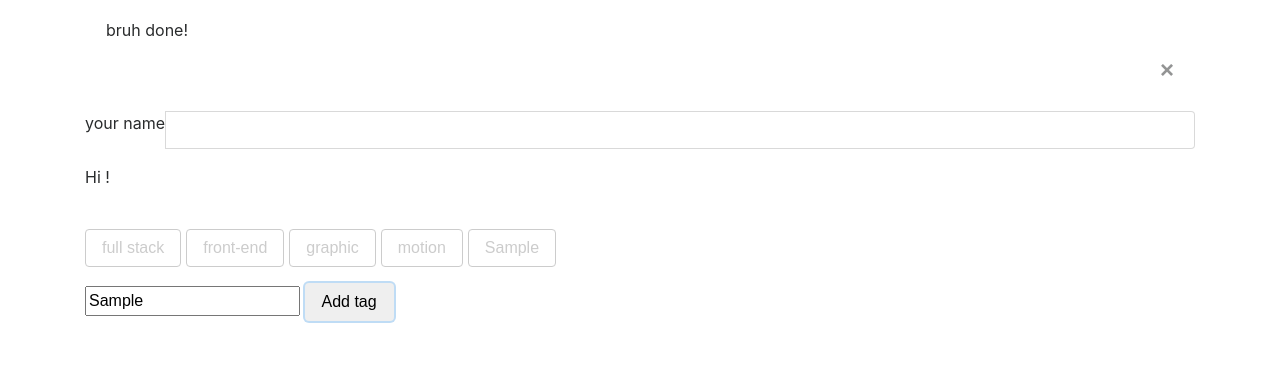
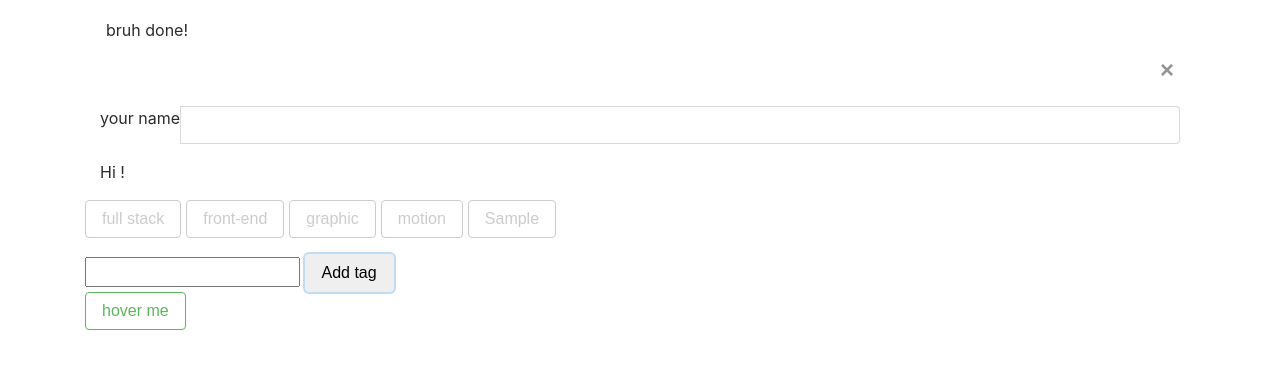
Before and after one commit to remidatroa/vuejs, a website: page index.html in a window 1280 px wide. Both pictures are taken after typing "Sample" into the empty fields and a click on the button "Add tag". Shown: the part 89-458 px from the top of the page. Drawn offline with nearby package versions, Linux system fonts and the light colour scheme.

Commit message:
adding hover v-bind:title

```diff
--- a/index.html
+++ b/index.html
@@ -7,7 +7,7 @@
 </head>
 <body>
 
-  <div  id="app">
+  <div id="app">
      <nav class="navbar navbar-expand-lg navbar-light bg-light">
       <a class="navbar-brand" href="#">remidatroa</a>
       <button class="navbar-toggler" type="button" data-toggle="collapse" data-target="#navbarSupportedContent" aria-controls="navbarSupportedContent" aria-expanded="false" aria-label="Toggle navigation">
@@ -27,8 +27,6 @@
       </div>
     </nav>
     <div class="container">
-
-
       <div class="alert alert-primary alert-dismissible fade show" v-if="success" role="alert">
         <p>bruh done!</p>
         <button type="button" class="close" data-dismiss="alert" @click="close" aria-label="Close">
@@ -36,8 +34,7 @@
         </button>
       </div>
 
-    <row class="col-md">
-
+      <div class="col-md">
         <div class="input-group mb-3" >
           <div class="input-group-prepend">
             <span class="input-group-text" id="basic-addon3" v-model="message"> your name</span>
@@ -47,7 +44,7 @@
         </div>
 
         <p>Hi {{ message }} !</p>
-    </row>
+      </div>
 
 
       <div class="row">
@@ -62,7 +59,11 @@
        </div>
       </div>
 
-
+    <div class="row">
+      <div class="col-sm">
+        <button  class="btn btn-outline-success my-2 my-sm-0" type="submit" v-bind:title="title"> hover me</button>
+      </div>
+    </div>
   </div>
 </div>
 
--- a/js/app.js
+++ b/js/app.js
@@ -6,7 +6,8 @@ let vm = new Vue ({
     link: 'http://www.remidatroa.com',
     success: true,
     newTag: '',
-    tags: ['full stack', 'front-end', 'graphic','motion']
+    tags: ['full stack', 'front-end', 'graphic','motion'],
+    title: 'Now setup title done'
   },
   methods: {
     close: function () {
@@ -16,7 +17,8 @@ let vm = new Vue ({
       this.tags.push('cinema4D')
     },
     addTag() {
-      this.tags.push(this.newTag)
+      this.tags.push(this.newTag);
+      this.newTag = '';
     }
   }
-})
+});
```
Lines whose indentation alone changed are shown as unchanged.
